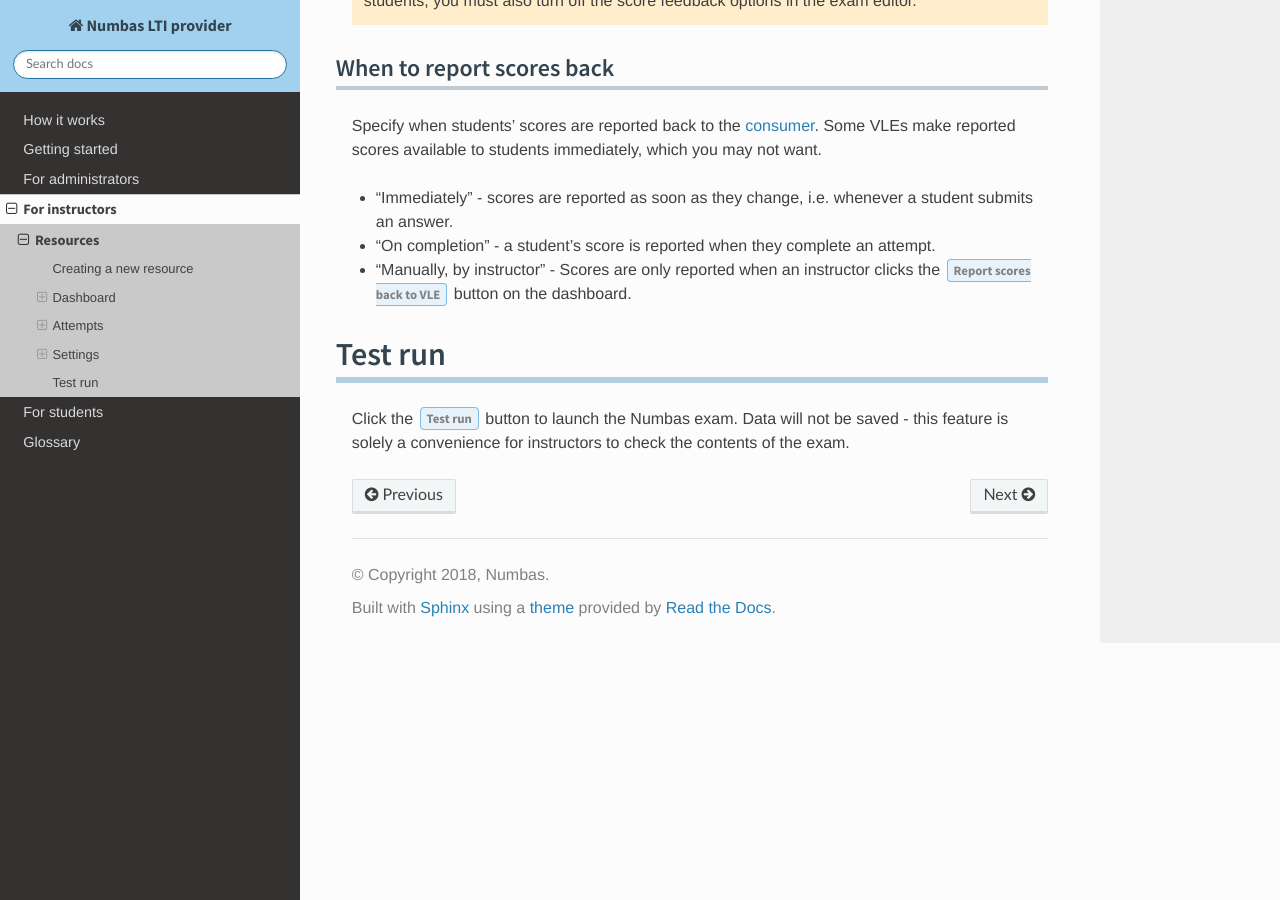
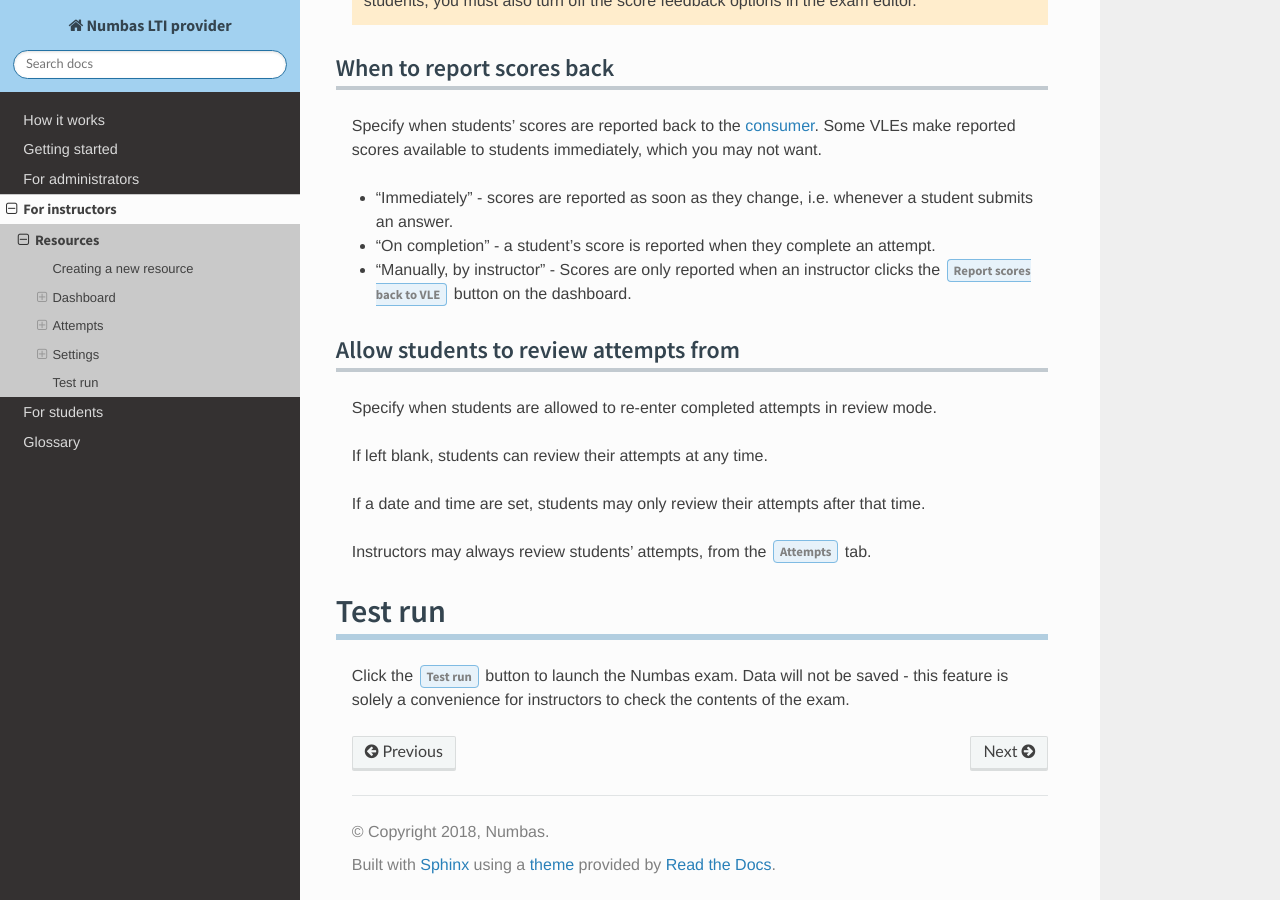
Before and after one commit to numbas/numbas-lti-provider, a Sphinx documentation site: the page built from doc/source/instructor/resources.rst, in a window 1280 px wide and 900 px high, scrolled down 8076 px. Built offline with Sphinx 7.4.7 and the Read the Docs theme 2.0.0, drawn with Linux system fonts in a browser that asks for light colours; some web fonts are replaced.

Commit message:
document "Allow students to review attempts from" setting

```diff
--- a/doc/source/instructor/resources.rst
+++ b/doc/source/instructor/resources.rst
@@ -263,6 +263,16 @@ Some VLEs make reported scores available to students immediately, which you may
 * "On completion" - a student's score is reported when they complete an attempt.
 * "Manually, by instructor" - Scores are only reported when an instructor clicks the :guilabel:`Report scores back to VLE` button on the dashboard.
 
+Allow students to review attempts from
+^^^^^^^^^^^^^^^^^^^^^^^^^^^^^^^^^^^^^^
+
+Specify when students are allowed to re-enter completed attempts in review mode.
+
+If left blank, students can review their attempts at any time.
+
+If a date and time are set, students may only review their attempts after that time.
+
+Instructors may always review students' attempts, from the :guilabel:`Attempts` tab.
 
 Test run
 --------
```
